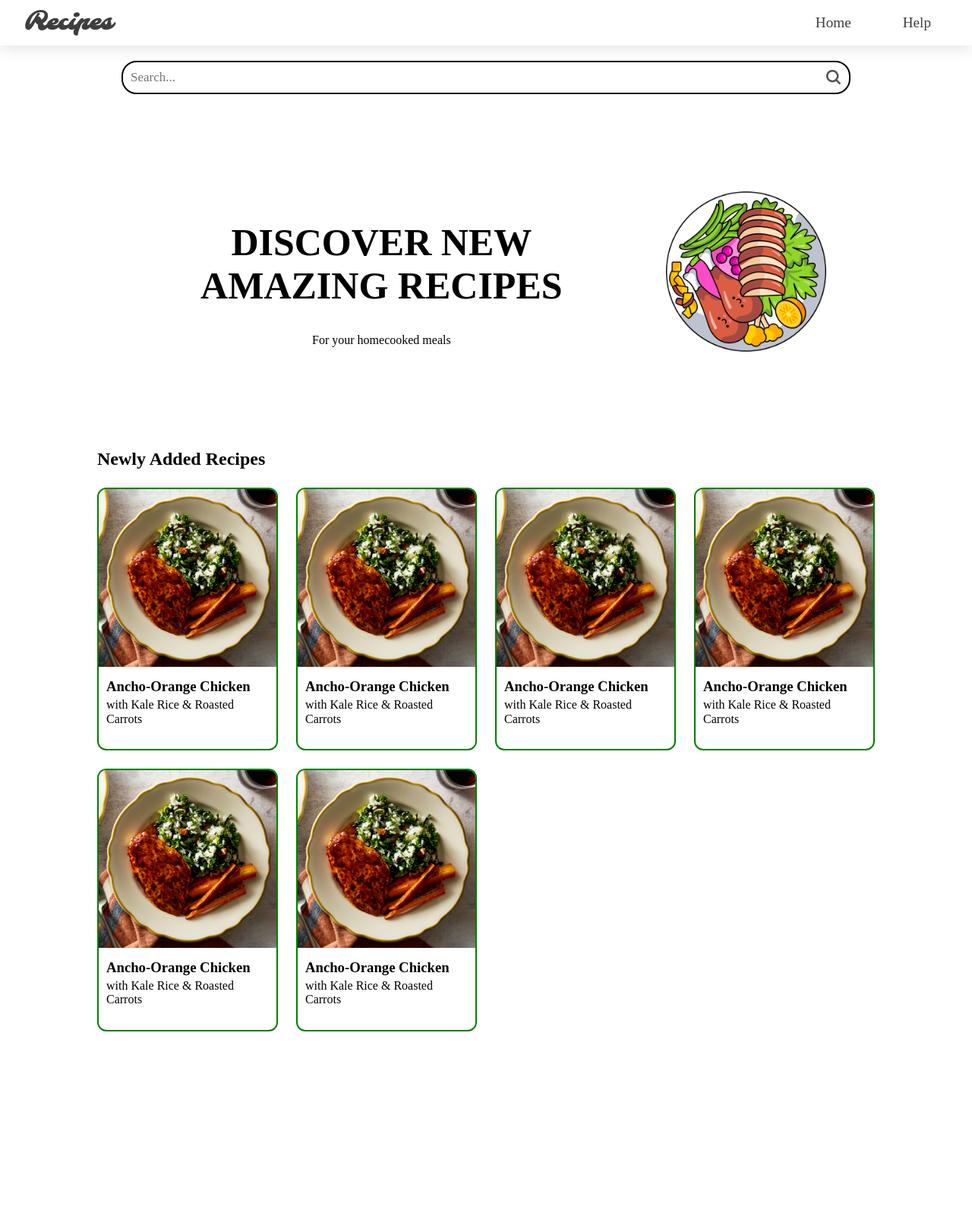
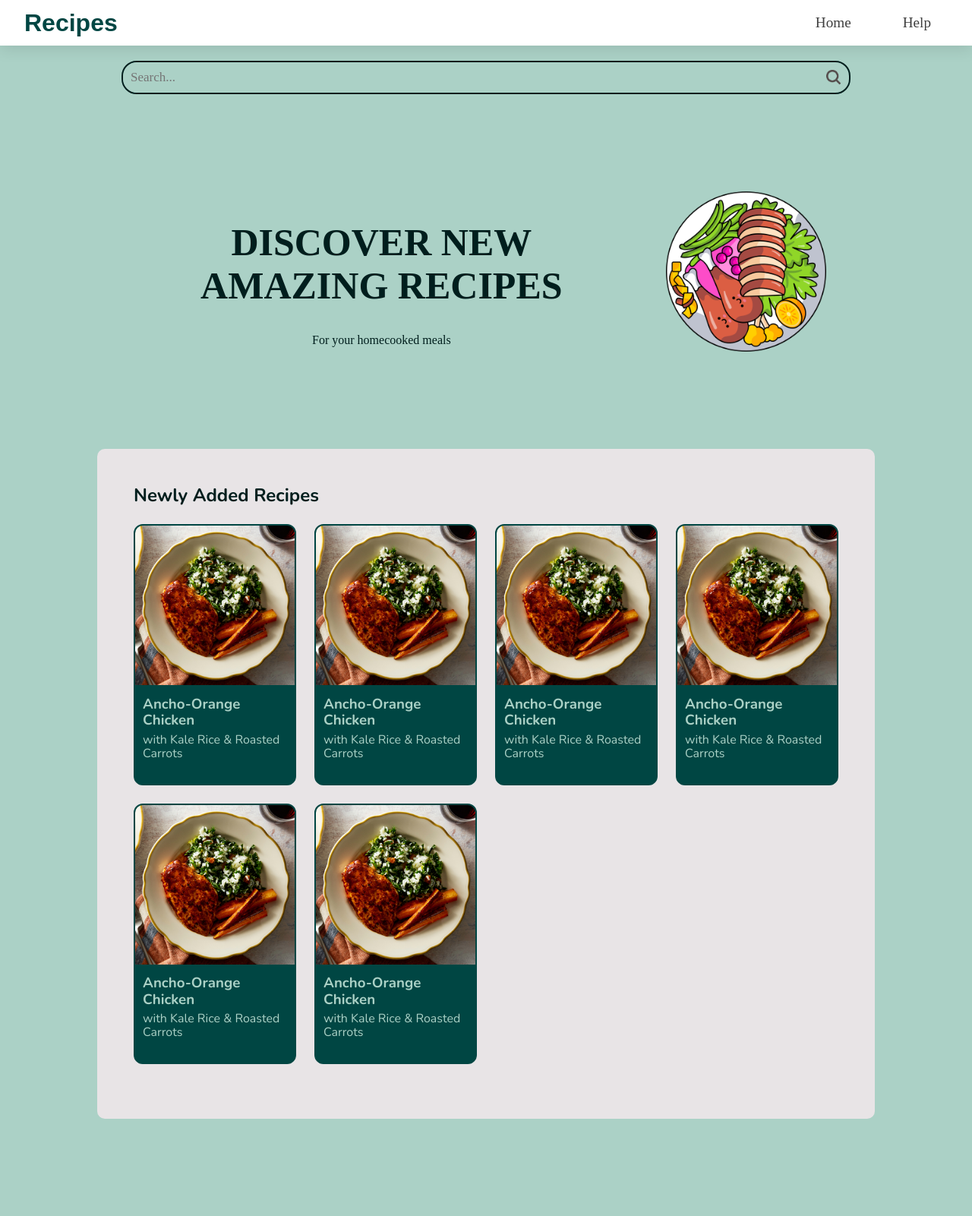
Before and after one commit to rt656arch/idm232-rt656, a PHP site: page / in a window 1280 px wide. Shown: the whole page at 76% size. Before the commit the page ends 1358 px from the top, so only its background shows below. Run offline with PHP 8.4, Linux system fonts and the light colour scheme; some web fonts are replaced.

Commit message:
index styling

```diff
--- a/index.html
+++ b/index.html
@@ -37,7 +37,7 @@
         </div>
     </section>
 
-    <section>
+    <section class="home-recipes">
         <h2>Newly Added Recipes</h2>
             <div class="newRecipeContainer">
                 <div class="recipeCard">
--- a/style.css
+++ b/style.css
@@ -11,7 +11,24 @@
     font-family: CherryBombOne;
     src: url('CherryBombOne-Regular.woff2') format('woff2');
 }
+@font-face {
+    font-family: Nunito;
+    src: url('Nunito-VariableFont_wght.woff2') format('woff2');
+}
 
+:root {
+    --background: #abd1c6;
+    --card-outline: #004643;
+    --headline: #001e1d;
+    --sub-headline: #0f3433;
+    --card-paragraph: #abd1c6;
+    --tertiary: #e16162;
+    --card-heading: #fffffe;
+    --section-background: #e8e4e6;
+}
+body {
+    background-color: var(--background);
+}
 /* nav bar */
 .navbar {
     display: flex;
@@ -36,7 +53,7 @@
 .navbar-logo {
     font-size: 2rem;
     font-weight: 600;
-    color: #3e3e3e;
+    color: var(--card-outline);
     text-decoration: none;
     cursor: pointer;
     font-family: 'molle', sans-serif;
@@ -55,12 +72,12 @@
     padding: 3px 20px;
     border-radius: 20px;
     border: 2px solid transparent;
-    transition: all 0.7s ease;
+    transition: all 0.3s ease;
     white-space: nowrap;
 
 }
 .navbar-container .navbar-menu li a:hover {
-    color:blue;
+    color:var(--tertiary);
     /* adds a background capsule shape, can make a decision on design later */
     /* background: rgba(188, 212, 229, 0.8);
     border: 2px solid #fff; */
@@ -85,9 +102,10 @@
 .search-bar {
     display: flex;
     align-items: center;
-    border: 2px solid black;
+    border: 2px solid var(--headline);
     border-radius: 20px;
     margin: 80px 10rem;
+
 
 }
 .search-bar input{
@@ -97,6 +115,7 @@
     border-radius: 20px;
     border: none;
     outline: none;
+    background-color: var(--background);
 }
 .search-bar button {
     font-size: 17px;
@@ -104,7 +123,7 @@
     padding: 10px;
     border-radius: 0px 5px 5px 0px;
     border: none;
-    background-color: white;
+    background-color: var(--background);
     cursor: pointer;
     outline: none;
     background-image: url(images/try2.png);
@@ -133,6 +152,7 @@ img {
     justify-content: center;
     font-family: 'CherryBombOne';
     margin-left: 8rem;
+    color: var(--headline);
 }
 .titleText h1 {
     font-size: 50px;
@@ -149,9 +169,18 @@ img {
 section {
     margin: 8rem;
 }
+section h2 {
+    color: var(--headline);
+}
+.home-recipes {
+    background-color: var(--section-background);
+    padding: 3rem;
+    border-radius: 10px;
+    font-family: 'Nunito';
+}
 .newRecipeContainer {
     display: grid;
-    grid-template-columns: repeat(5, 1fr);
+    grid-template-columns: repeat(4, 1fr);
     margin-top: 24px;
     margin-bottom: 24px;
     gap: 24px;
@@ -160,9 +189,11 @@ section {
     /* margin: 24px 24px 24px 0;
     margin-right: 24px; */
     border-radius: 12px;
-    border: 2px solid green;
+    border: 2px solid var(--card-outline);
     max-width: 300px;
     flex: 1 1 250px;
+    background-color: var(--card-outline);
+    color: var(--card-paragraph);
 }
 .recipeImg {
     border-radius: 10px;
@@ -355,11 +386,3 @@ section {
         margin: 8rem;
     }
 }
-
-@media screen and (min-width: 1300px) {
-    .newRecipeContainer {
-        display: grid;
-        grid-template-columns: repeat(5, 1fr);
-        justify-items: center;
-    }
-}
```
Also changed, not shown: Molle-Italic.woff2 (deleted), Nunito-VariableFont_wght.woff2 (added), 1 other file.
